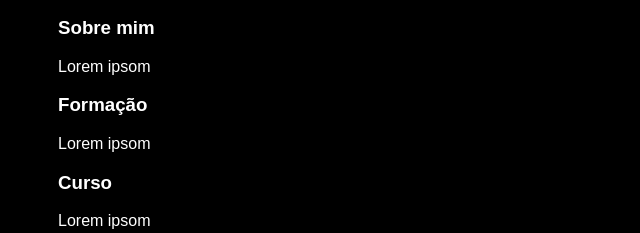
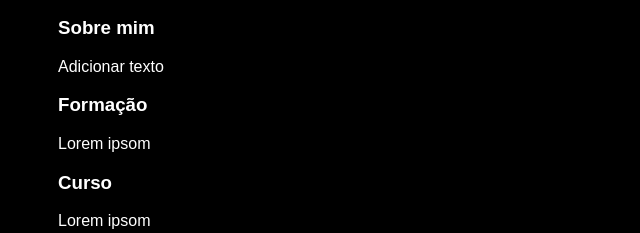
Before and after one commit to Douglascreat/portifoliodoug, a plain HTML site: page index.html in a window 1280 px wide. Shown: the part 357-590 px from the top of the page, 0-640 px from the left. Drawn offline with Linux system fonts and the light colour scheme.

Commit message:
Update index.html

```diff
--- a/index.html
+++ b/index.html
@@ -34,7 +34,7 @@
             <section>
                 <h3>Sobre mim</h3>
                 <p>
-                    Lorem ipsom
+                    Adicionar texto
                 </p>
             </section>
             <section>
```
